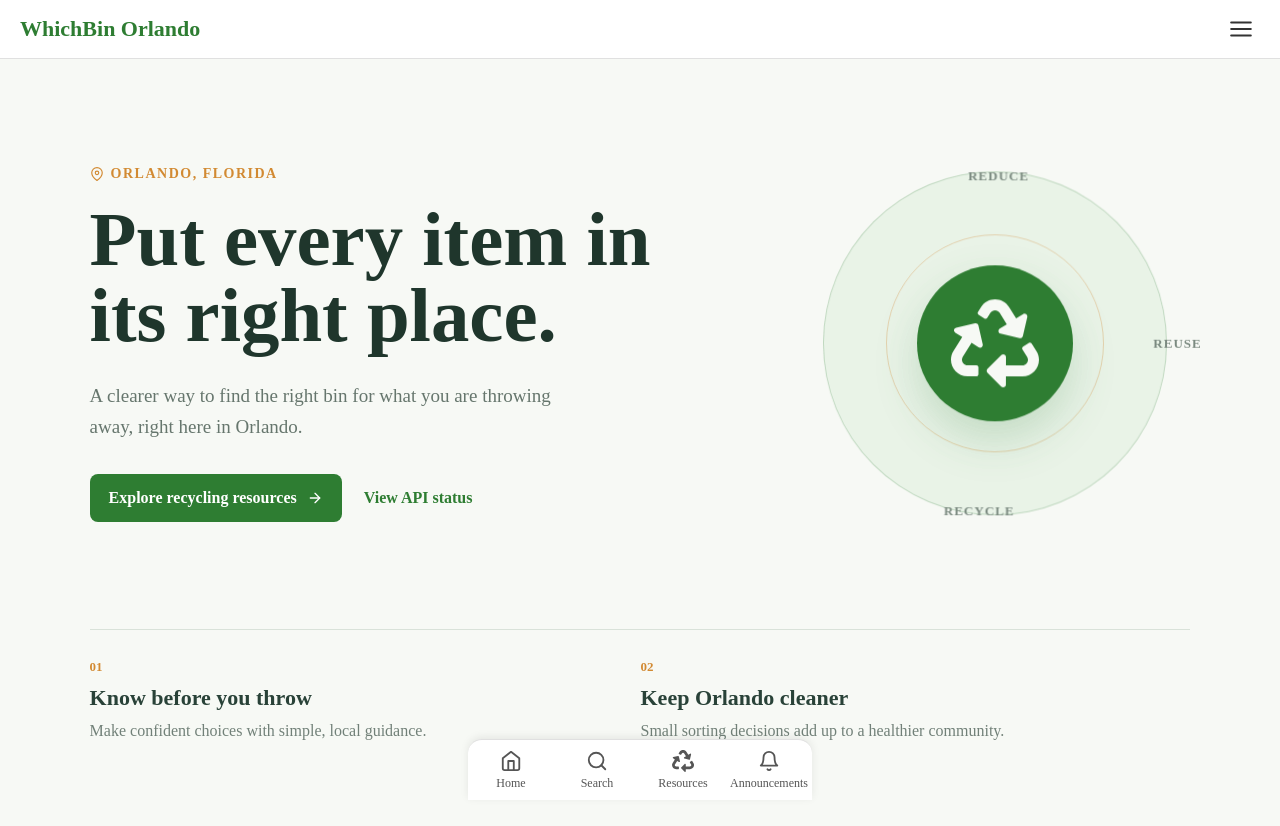
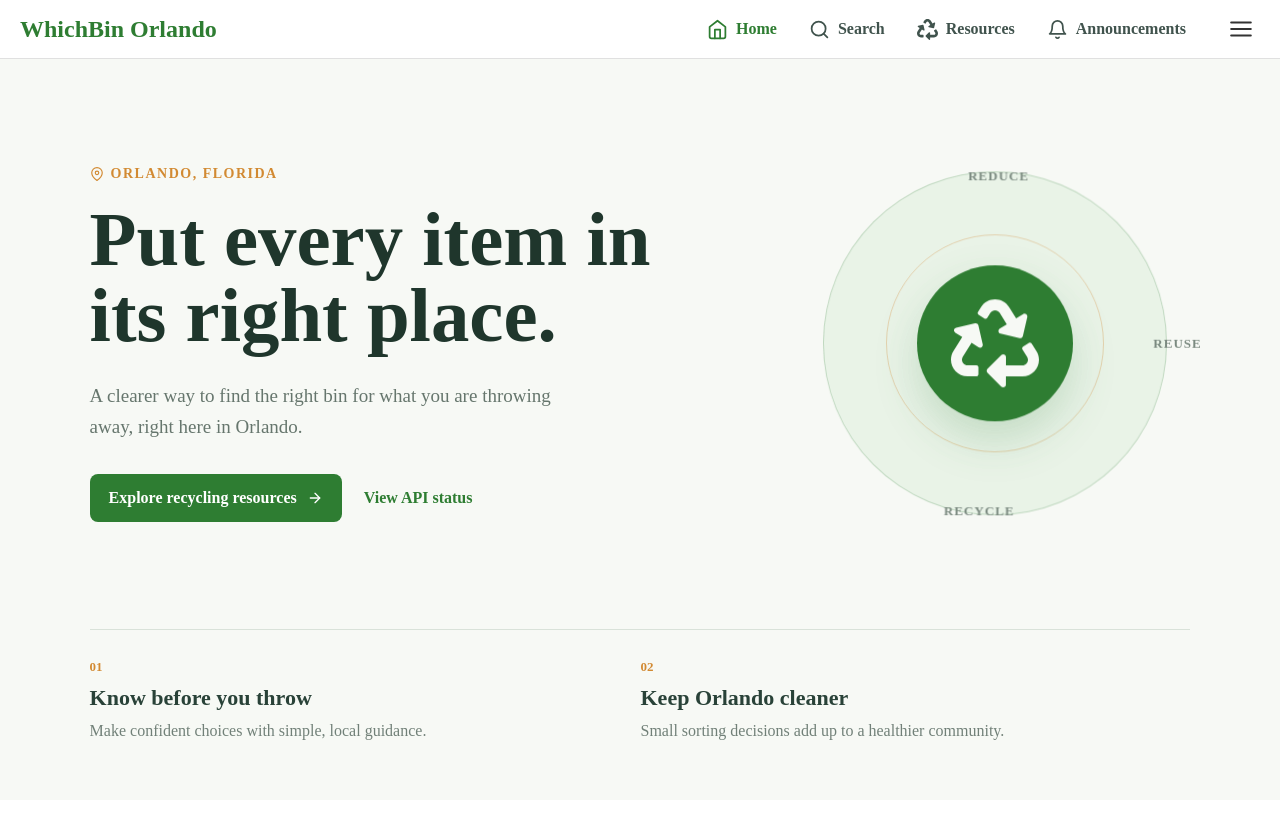
Before and after one commit to joaovictorbarrera/WhichBin-Orlando, a React (Vite) app in the folder whichbin-client/: page / in a window 1280 px wide. After the commit the page ends 800 px from the top, so only its background shows below. Built offline with nearby package versions, Linux system fonts and the light colour scheme; no server answers.

Commit message:
Active routes and better navigation menus

```diff
--- a/whichbin-client/src/components/Navigation.css
+++ b/whichbin-client/src/components/Navigation.css
@@ -13,8 +13,12 @@
 .app-title {
   color: #2e7d32;
   text-decoration: none;
-  font-size: 22px;
+  font-size: 24px;
   font-weight: 700;
+}
+
+.desktop-navigation {
+  display: none;
 }
 
 .menu-container {
@@ -79,6 +83,12 @@
   color: #2e7d32;
 }
 
+.dropdown-menu a.active,
+.desktop-nav-item.active,
+.nav-item.active {
+  color: #2e7d32;
+}
+
 .dropdown-menu svg {
   width: 20px;
   height: 20px;
@@ -120,12 +130,38 @@
   color: #2e7d32;
 }
 
-@media (min-width: 768px) {
+@media (min-width: 1024px) {
+  .desktop-navigation {
+    display: flex;
+    align-items: center;
+    gap: 8px;
+    margin-left: auto;
+    margin-right: 24px;
+  }
+
+  .desktop-nav-item {
+    display: inline-flex;
+    align-items: center;
+    gap: 8px;
+    padding: 9px 12px;
+    border-radius: 8px;
+    color: #40534d;
+    font-size: 16px;
+    font-weight: 600;
+    text-decoration: none;
+  }
+
+  .desktop-nav-item svg {
+    width: 21px;
+    height: 21px;
+  }
+
+  .desktop-nav-item:hover {
+    background: #f1f7f3;
+    color: #2e7d32;
+  }
+
   .bottom-navigation {
-    max-width: 700px;
-    left: 50%;
-    right: auto;
-    transform: translateX(-50%);
-    border-radius: 14px 14px 0 0;
+    display: none;
   }
 }
--- a/whichbin-client/src/components/Navigation.tsx
+++ b/whichbin-client/src/components/Navigation.tsx
@@ -1,5 +1,5 @@
 import { useEffect, useRef, useState } from 'react'
-import { Link } from 'react-router-dom'
+import { NavLink } from 'react-router-dom'
 import {
   FiHome,
   FiSearch,
@@ -43,9 +43,31 @@ function Navigation() {
   return (
     <>
       <header className="top-navigation">
-        <Link to="/" className="app-title" onClick={closeMenu}>
+        <NavLink to="/" end className="app-title" onClick={closeMenu}>
           WhichBin Orlando
-        </Link>
+        </NavLink>
+
+        <nav className="desktop-navigation" aria-label="Primary navigation">
+          <NavLink to="/" end className="desktop-nav-item" onClick={closeMenu}>
+            <FiHome />
+            <span>Home</span>
+          </NavLink>
+
+          <NavLink to="/item-search" className="desktop-nav-item" onClick={closeMenu}>
+            <FiSearch />
+            <span>Search</span>
+          </NavLink>
+
+          <NavLink to="/resources" className="desktop-nav-item" onClick={closeMenu}>
+            <FaRecycle />
+            <span>Resources</span>
+          </NavLink>
+
+          <NavLink to="/announcements" className="desktop-nav-item" onClick={closeMenu}>
+            <FiBell />
+            <span>Announcements</span>
+          </NavLink>
+        </nav>
 
         <div className="menu-container" ref={menuRef}>
           <button
@@ -58,55 +80,55 @@ function Navigation() {
 
           {menuOpen && (
             <div className="dropdown-menu">
-              <Link to="/about" onClick={closeMenu}>
+              <NavLink to="/about" onClick={closeMenu}>
                 <FiInfo />
                 <span>About</span>
-              </Link>
+              </NavLink>
 
-              <Link to="/help" onClick={closeMenu}>
+              <NavLink to="/help" onClick={closeMenu}>
                 <FiHelpCircle />
                 <span>Help / How to Use</span>
-              </Link>
+              </NavLink>
 
-              <Link to="/settings" onClick={closeMenu}>
+              <NavLink to="/settings" onClick={closeMenu}>
                 <FiSettings />
                 <span>Settings</span>
-              </Link>
+              </NavLink>
 
-              <Link to="/admin/login" onClick={closeMenu}>
+              <NavLink to="/admin/login" onClick={closeMenu}>
                 <FiLock />
                 <span>Admin Login</span>
-              </Link>
+              </NavLink>
 
-              <Link to="/apistatus" onClick={closeMenu}>
+              <NavLink to="/apistatus" onClick={closeMenu}>
                 <FiActivity />
                 <span>API Status</span>
-              </Link>
+              </NavLink>
             </div>
           )}
         </div>
       </header>
 
       <nav className="bottom-navigation">
-        <Link to="/" className="nav-item">
+        <NavLink to="/" end className="nav-item">
           <FiHome />
           <span>Home</span>
-        </Link>
+        </NavLink>
 
-        <Link to="/item-search" className="nav-item">
+        <NavLink to="/item-search" className="nav-item">
           <FiSearch />
           <span>Search</span>
-        </Link>
+        </NavLink>
 
-        <Link to="/resources" className="nav-item">
+        <NavLink to="/resources" className="nav-item">
           <FaRecycle />
           <span>Resources</span>
-        </Link>
+        </NavLink>
 
-        <Link to="/announcements" className="nav-item">
+        <NavLink to="/announcements" className="nav-item">
           <FiBell />
           <span>Announcements</span>
-        </Link>
+        </NavLink>
 
       </nav>
     </>
--- a/whichbin-client/src/components/PageLayout.css
+++ b/whichbin-client/src/components/PageLayout.css
@@ -27,3 +27,9 @@
     padding: 30px 16px calc(var(--bottom-navigation-height) + 24px);
   }
 }
+
+@media (min-width: 1024px) {
+  :root {
+    --bottom-navigation-height: 0px;
+  }
+}
```
